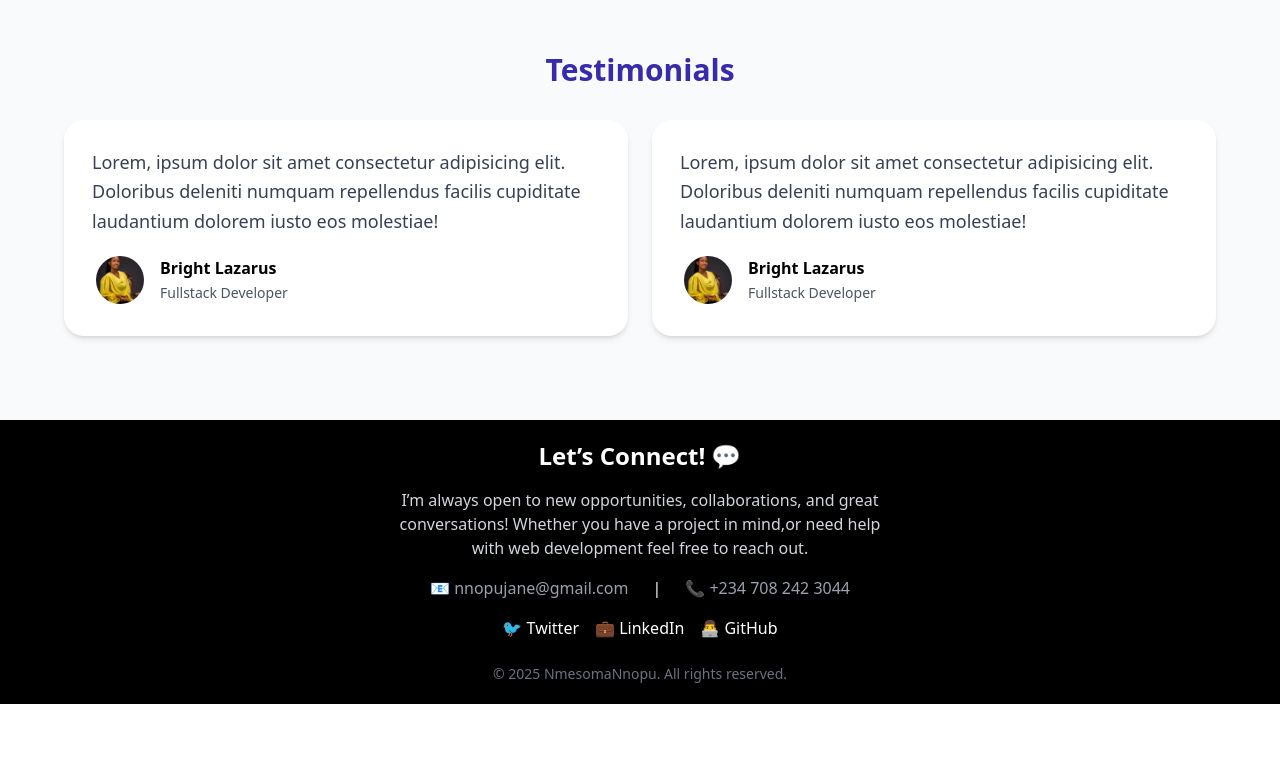
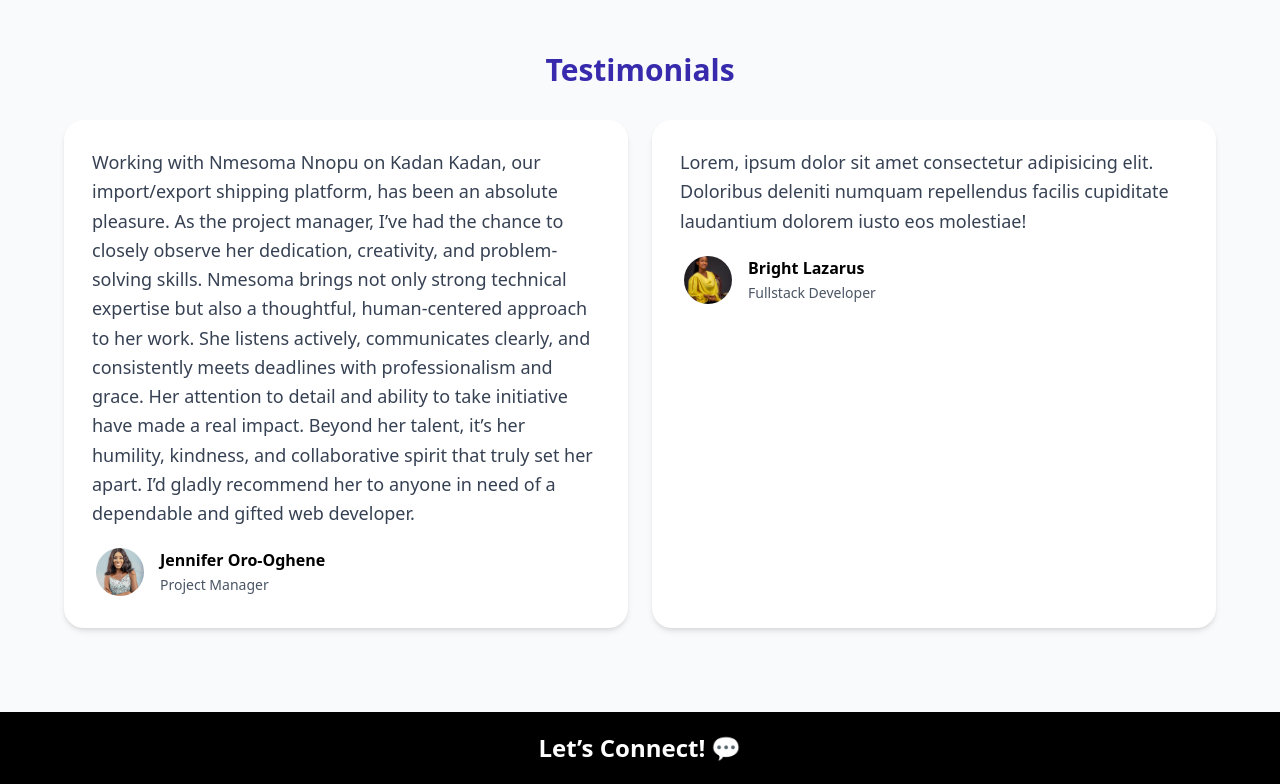
Before and after one commit to nmesomajane/my-portfolio, a React (Vite) app: page /overview in a window 1280 px wide. Shown: the part 684-1468 px from the top of the page. Before the commit the page ends 1388 px from the top, so only its background shows below. Built offline with nearby package versions, Linux system fonts and the light colour scheme.

Commit message:
reviewed the info and header page

```diff
--- a/src/components/Header.tsx
+++ b/src/components/Header.tsx
@@ -2,6 +2,7 @@ import { useState } from "react";
 import { NavLink } from "react-router-dom";
 import { FaBars, FaTimes } from "react-icons/fa";
 import { motion } from "framer-motion";
+
 
 const navigation = [
   { label: "Home", href: "/home" },
--- a/src/pages/Info.tsx
+++ b/src/pages/Info.tsx
@@ -37,7 +37,7 @@ const Info = () => {
         {/* Experience */}
         <div>
           <h2 className="text-2xl md:text-3xl font-bold text-indigo-400 mb-2 tracking-wide">
-            Experience
+          Professional  Experience
           </h2>
           <p className="text-lg font-semibold text-white">
             Productsio, Rivers State, Nigeria
@@ -94,7 +94,7 @@ const Info = () => {
         {/* Demo Projects */}
         <div>
           <h2 className="text-2xl md:text-3xl font-bold text-indigo-400 mb-2 tracking-wide">
-            Demo Projects
+             Projects
           </h2>
           <ul className="list-disc list-inside text-lg md:text-xl text-gray-300 space-y-2 ml-2">
             <li>
--- a/src/pages/Overview.tsx
+++ b/src/pages/Overview.tsx
@@ -1,4 +1,5 @@
 import ProfilePic from "../assets/nmeso3.jpg";
+import pics from "../assets/pm.jpg"
 import { motion } from "framer-motion";
 import { FaInstagram, FaLinkedin, FaGithub, FaTwitter } from "react-icons/fa";
 const Overview = () => {
@@ -82,20 +83,18 @@ const Overview = () => {
           {/* Testimonial 1 */}
           <div className="bg-white border-4 border-white shadow-md p-6 flex-1 transition-transform duration-300 hover:-translate-y-2   rounded-[20px] hover:rounded-[32px]">
             <p className="text-gray-700 text-base md:text-lg mb-4 leading-relaxed">
-              Lorem, ipsum dolor sit amet consectetur adipisicing elit.
-              Doloribus deleniti numquam repellendus facilis cupiditate
-              laudantium dolorem iusto eos molestiae!
+              Working with Nmesoma Nnopu on Kadan Kadan, our import/export shipping platform, has been an absolute pleasure. As the project manager, I’ve had the chance to closely observe her dedication, creativity, and problem-solving skills. Nmesoma brings not only strong technical expertise but also a thoughtful, human-centered approach to her work. She listens actively, communicates clearly, and consistently meets deadlines with professionalism and grace. Her attention to detail and ability to take initiative have made a real impact. Beyond her talent, it’s her humility, kindness, and collaborative spirit that truly set her apart. I’d gladly recommend her to anyone in need of a dependable and gifted web developer.
             </p>
             <div className="flex items-center gap-3 mt-4">
               <img
-                src={ProfilePic}
+                src={pics}
                 alt="Profile"
                 className="w-14 h-14 rounded-full border-4 border-white  object-cover transition duration-300"
               />
               <p className="text-base font-bold text-black">
-                Bright Lazarus <br />
+                Jennifer Oro-Oghene <br />
                 <span className="text-sm text-gray-600 font-medium">
-                  Fullstack Developer
+                  Project Manager
                 </span>
               </p>
             </div>
```
Also changed, not shown: src/assets/pm.jpg (added), 1 other file (tests, documents, lock files or other folders).
